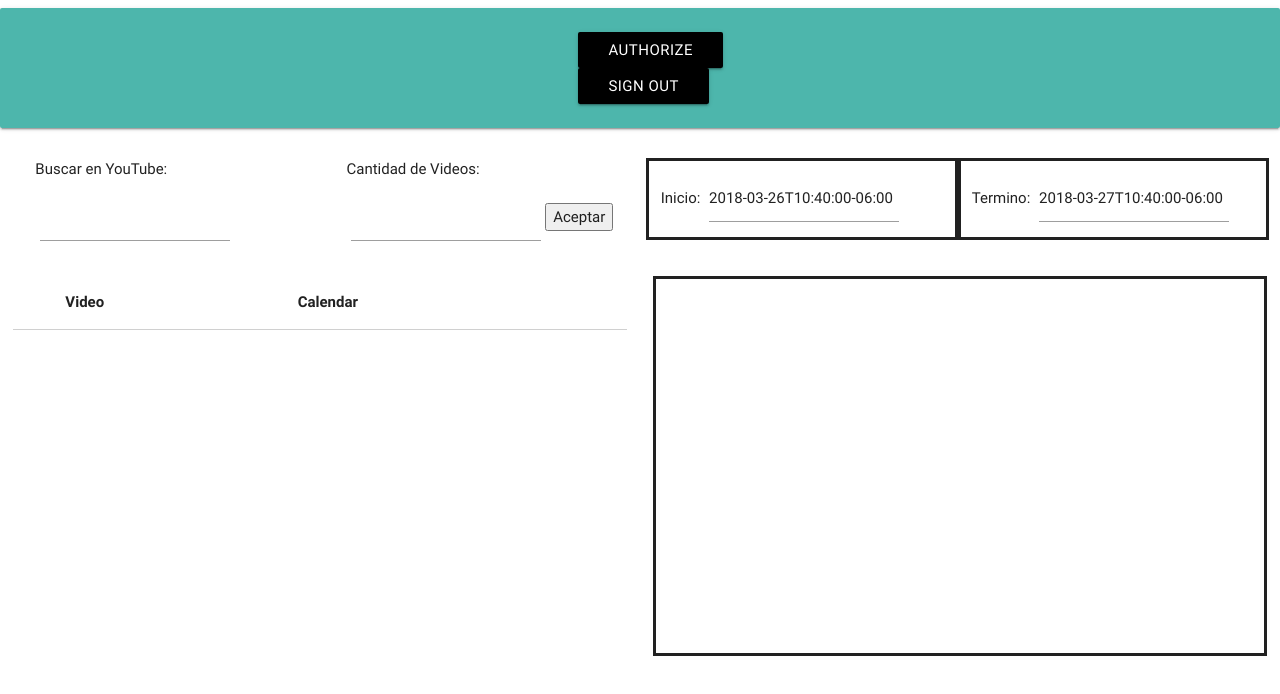
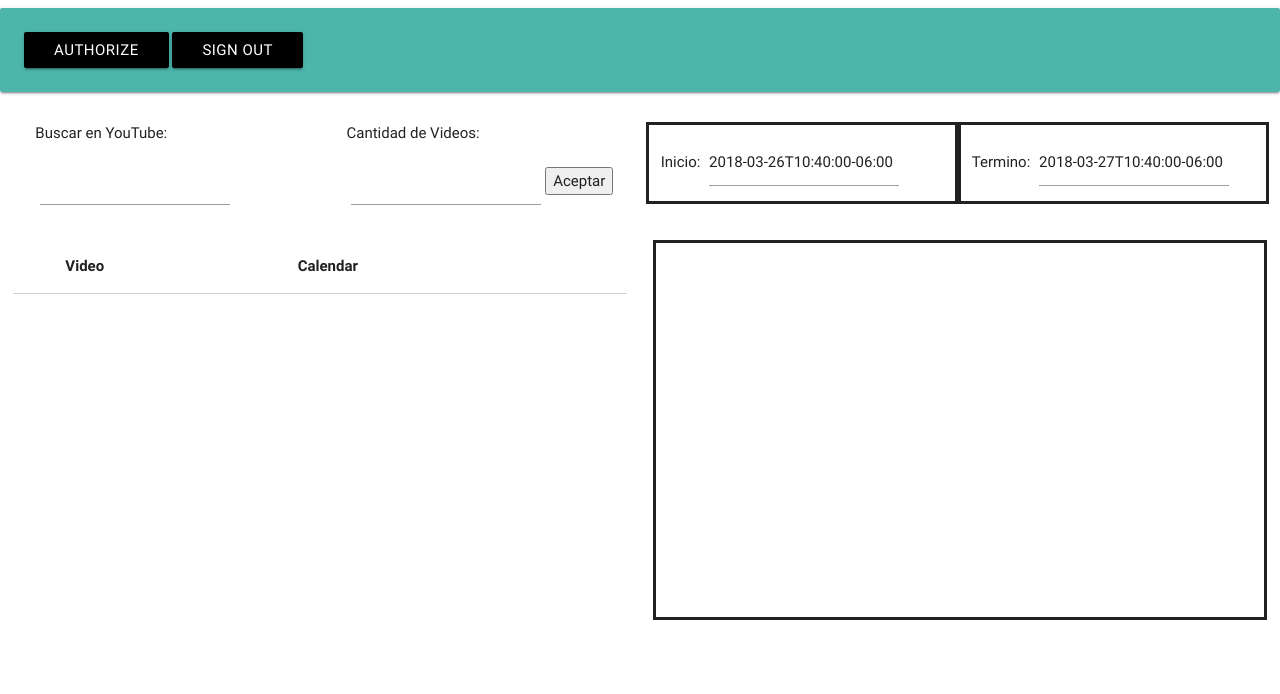
Before and after one commit to carbajalanguloblancanashely/carbajalanguloblancanashely.github.io, a plain HTML site: page index.html in a window 1280 px wide. Drawn offline with Linux system fonts and the light colour scheme; some packages are replaced by stand-ins of ours.

Commit message:
Update index.html

```diff
--- a/index.html
+++ b/index.html
@@ -14,8 +14,8 @@
   </head>
   <body>
     <div class="card-panel #4db6ac teal lighten-2">
-      <button  id="authorize-button" class="waves-effect waves-light btn #000000 black" style="margin-left: 45%">Authorize</button>
-        <button id="signout-button" class="waves-effect waves-light btn #000000 black" style="margin-left: 45%">Sign Out</button>
+      <button  id="authorize-button" class="waves-effect waves-light btn #000000 black">Authorize</button>
+        <button id="signout-button" class="waves-effect waves-light btn #000000 black">Sign Out</button>
       </div>
 
     <div class="row" style="margin-left: 1%">
```
